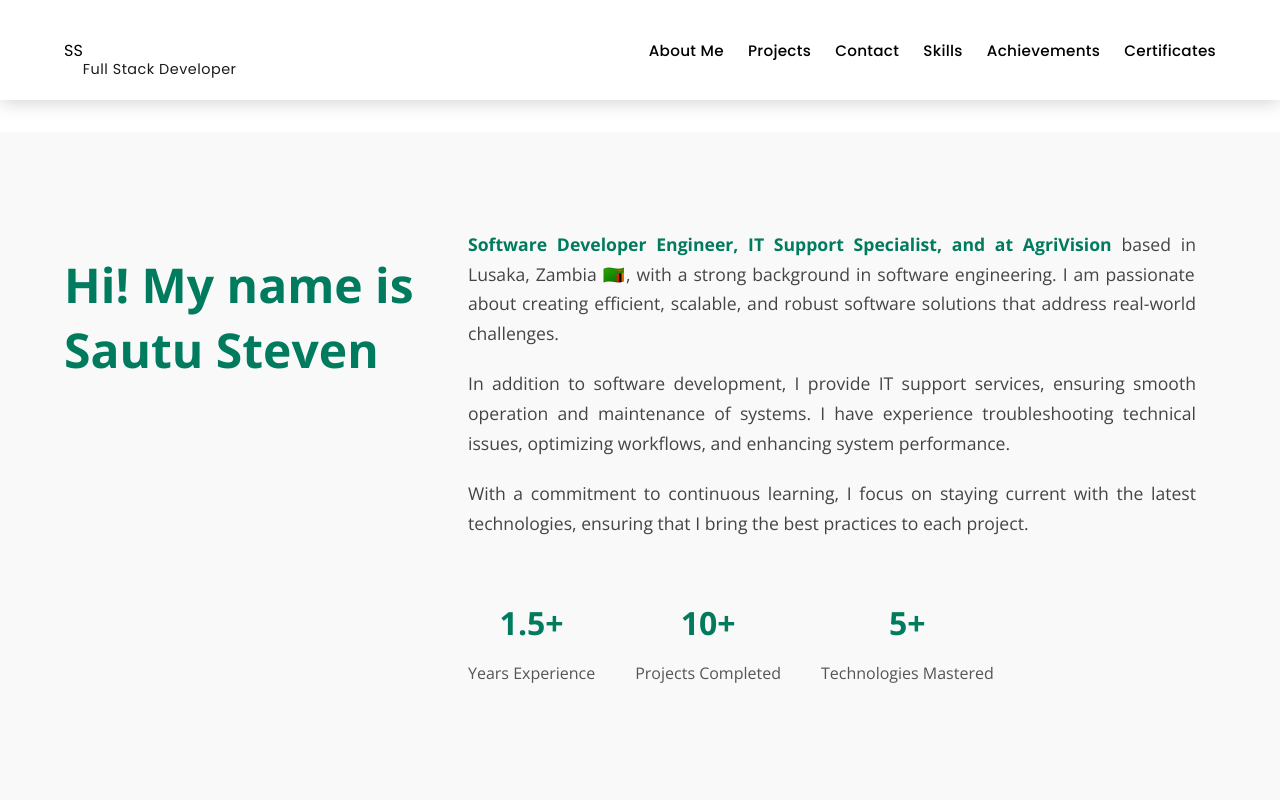
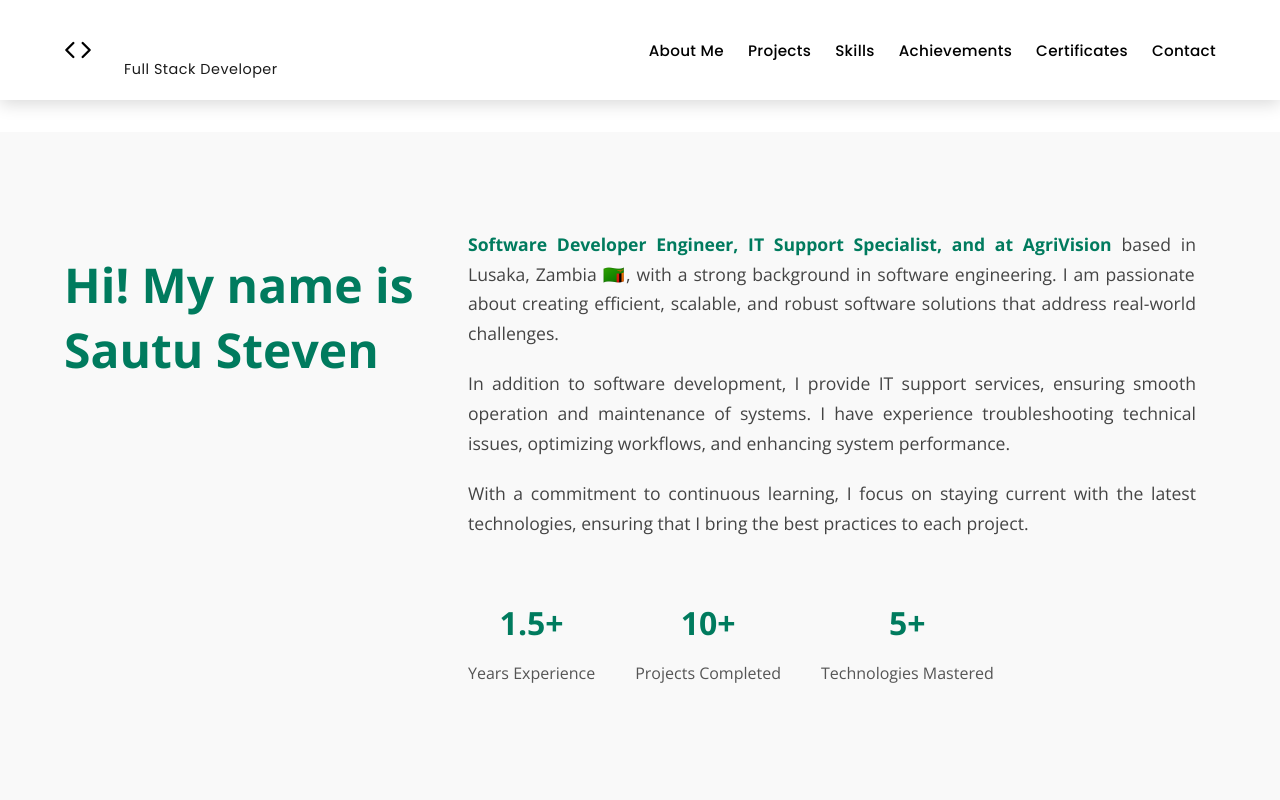
Before and after one commit to StevenSautu/My-Portofolio, a React (Create React App) app in the folder my-portfolio/: page / in a window 1280 px wide. Shown: the top 800 px of the page. Built offline with nearby package versions, Linux system fonts and the light colour scheme.

Commit message:
Improve Header component behavior and layout

```diff
--- a/my-portfolio/src/components/Header.js
+++ b/my-portfolio/src/components/Header.js
@@ -1,22 +1,80 @@
-import React, { useState } from 'react';
+import React, { useState, useEffect } from 'react';
 import './Header.css';
-import profileImg from '../assets/images/steve.jpg';
+
+// Custom SVG Icons
+const CodeIcon = ({ small }) => (
+  <svg
+    xmlns="http://www.w3.org/2000/svg"
+    viewBox="0 0 24 24"
+    width={small ? "24" : "28"}
+    height={small ? "24" : "28"}
+    fill="none"
+    stroke="currentColor"
+    strokeWidth="2"
+    strokeLinecap="round"
+    strokeLinejoin="round"
+    className={small ? "logo-icon-mobile" : "logo-icon"}
+  >
+    <polyline points="16 18 22 12 16 6"></polyline>
+    <polyline points="8 6 2 12 8 18"></polyline>
+  </svg>
+);
+
+const MenuIcon = () => (
+  <svg
+    xmlns="http://www.w3.org/2000/svg"
+    viewBox="0 0 24 24"
+    width="24"
+    height="24"
+    fill="none"
+    stroke="var(--agri-light-yellow)"
+    strokeWidth="2"
+    strokeLinecap="round"
+    strokeLinejoin="round"
+  >
+    <line x1="3" y1="12" x2="21" y2="12"></line>
+    <line x1="3" y1="6" x2="21" y2="6"></line>
+    <line x1="3" y1="18" x2="21" y2="18"></line>
+  </svg>
+);
 
 const Header = () => {
   const [mobileMenuOpen, setMobileMenuOpen] = useState(false);
+  const [scrolled, setScrolled] = useState(false);
+
+  // Handle scroll effect
+  useEffect(() => {
+    const handleScroll = () => {
+      if (window.scrollY > 50) {
+        setScrolled(true);
+      } else {
+        setScrolled(false);
+      }
+    };
+
+    window.addEventListener('scroll', handleScroll);
+
+    return () => {
+      window.removeEventListener('scroll', handleScroll);
+    };
+  }, []);
 
   const toggleMobileMenu = () => {
     setMobileMenuOpen(!mobileMenuOpen);
   };
 
+  const closeMobileMenu = () => {
+    setMobileMenuOpen(false);
+  };
+
   return (
-    <header>
-      {/* Desktop Header */}
+    <header className={scrolled ? 'scrolled' : ''}>
       <div className="container">
+        {/* Desktop Header */}
         <div className="desktop-header">
           <div className="header-profile">
-            <div className="avatar">
-              <span>SS</span>
+            <div className="logo">
+              <CodeIcon />
             </div>
             <div className="header-text">
               <h1>Steven Sautu</h1>
@@ -28,12 +86,10 @@ const Header = () => {
             <ul>
               <li><a href="#about">About Me</a></li>
               <li><a href="#projects">Projects</a></li>
-              <li><a href="#contact">Contact</a></li>
               <li><a href="#skills">Skills</a></li>
               <li><a href="#achievements">Achievements</a></li>
               <li><a href="#certificates">Certificates</a></li>
-
-
+              <li><a href="#contact">Contact</a></li>
             </ul>
           </nav>
         </div>
@@ -41,8 +97,8 @@ const Header = () => {
         {/* Mobile Header */}
         <div className="mobile-header">
           <div className="header-profile-mobile">
-            <div className="avatar-mobile">
-              <span>SS</span>
+            <div className="logo-mobile">
+              <CodeIcon small />
             </div>
             <div className="header-text-mobile">
               <h1>Steven Sautu</h1>
@@ -50,21 +106,29 @@ const Header = () => {
             </div>
           </div>
 
-          <button onClick={toggleMobileMenu} className="menu-button">
-            <span className={`hamburger ${mobileMenuOpen ? 'active' : ''}`}></span>
+          <button
+            onClick={toggleMobileMenu}
+            className="menu-button"
+            aria-label="Toggle navigation menu"
+          >
+            {mobileMenuOpen ? (
+              <span className={`hamburger active`}></span>
+            ) : (
+              <MenuIcon />
+            )}
           </button>
         </div>
 
-        {/* Mobile Menu */}
+        {/* Mobile Menu with animation */}
         {mobileMenuOpen && (
           <nav className="mobile-nav">
             <ul>
-              <li><a href="#about">About Me</a></li>
-              <li><a href="#projects">Projects</a></li>
-              <li><a href="#contact">Contact</a></li>
-              <li><a href="#skills">Skills</a></li>
-              <li><a href="#achievements">Achievements</a></li>
-              <li><a href="#certificates">Certificates</a></li>
+              <li><a href="#about" onClick={closeMobileMenu}>About Me</a></li>
+              <li><a href="#projects" onClick={closeMobileMenu}>Projects</a></li>
+              <li><a href="#skills" onClick={closeMobileMenu}>Skills</a></li>
+              <li><a href="#achievements" onClick={closeMobileMenu}>Achievements</a></li>
+              <li><a href="#certificates" onClick={closeMobileMenu}>Certificates</a></li>
+              <li><a href="#contact" onClick={closeMobileMenu}>Contact</a></li>
             </ul>
           </nav>
         )}
```
